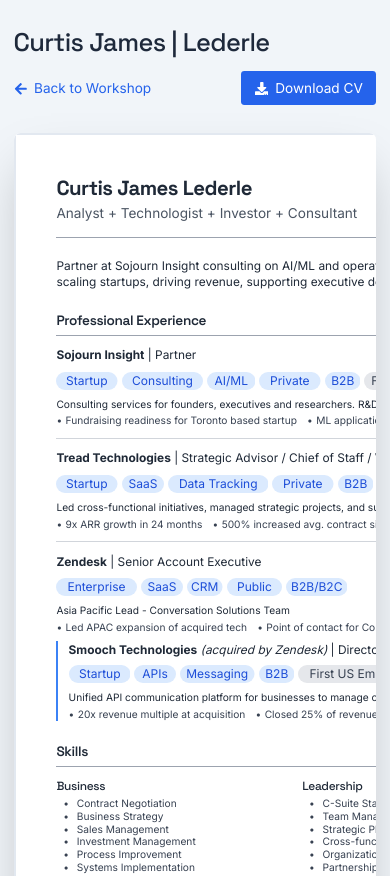
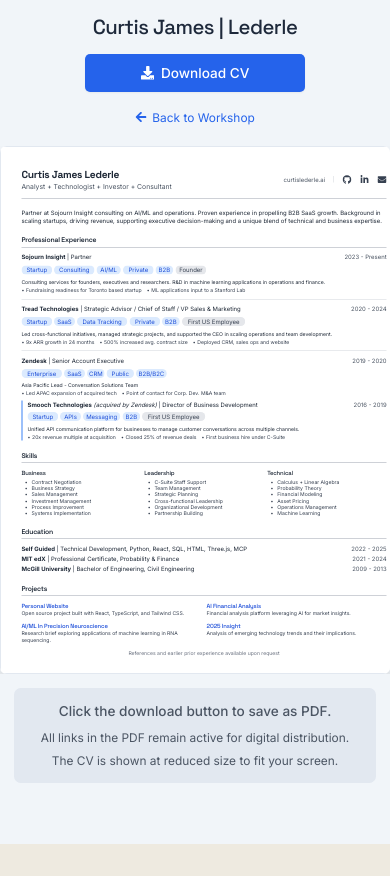
Before and after one commit to sojourner-alpha/world-mk1, a React (Vite) app: page /world-mk1/cv in a window 390 px wide. Shown: the top 876 px of the page. After the commit the page ends 844 px from the top, so only its background shows below. Built offline with nearby package versions, Linux system fonts and the light colour scheme.

Commit message:
mobile optimization for main app social icons and CV page view

```diff
--- a/src/App.tsx
+++ b/src/App.tsx
@@ -28,9 +28,9 @@ const Header = () => {
     <header className="py-6">
       <div className="container-wide">
         <div className="flex flex-col">
-          <div className="flex items-baseline justify-between">
+          <div className="flex flex-col md:flex-row md:items-baseline md:justify-between items-center text-center md:text-left">
             <h1 className="text-3xl font-heading text-slate-800">Curtis James | Lederle</h1>
-            <div className="flex items-center">
+            <div className="md:flex hidden items-center">
               <div className={`social-icons-header flex items-center ${socialExpanded ? 'expanded' : 'collapsed'}`}>
                 {socialExpanded && (
                   <>
@@ -78,7 +78,57 @@ const Header = () => {
               </div>
             </div>
           </div>
-          <p className="text-slate-600 mt-1"> techologist + analyst + investor + consultant </p>
+          <p className="text-slate-600 mt-1 text-center md:text-left"> techologist + analyst + investor + consultant </p>
+
+          {/* Mobile social icons toggle - centered below subtitle */}
+          <div className="flex md:hidden justify-center mt-3">
+            <div className={`social-icons-header flex items-center ${socialExpanded ? 'expanded' : 'collapsed'}`}>
+              {socialExpanded && (
+                <>
+                  <a
+                    href="https://github.com/sojourner-alpha"
+                    target="_blank"
+                    rel="noopener noreferrer"
+                    className="text-slate-600 hover:text-slate-800 transition-colors px-2"
+                  >
+                    <FaGithub size={20} />
+                  </a>
+                  <a
+                    href="https://www.linkedin.com/in/clederle/"
+                    target="_blank"
+                    rel="noopener noreferrer"
+                    className="text-slate-600 hover:text-slate-800 transition-colors px-2"
+                  >
+                    <FaLinkedinIn size={20} />
+                  </a>
+                  <a
+                    href="https://x.com/curtlederle"
+                    target="_blank"
+                    rel="noopener noreferrer"
+                    className="text-slate-600 hover:text-slate-800 transition-colors px-2"
+                  >
+                    <FaXTwitter size={20} />
+                  </a>
+                  <a
+                    href="https://curtislederle.substack.com"
+                    target="_blank"
+                    rel="noopener noreferrer"
+                    className="text-slate-600 hover:text-slate-800 transition-colors px-2"
+                  >
+                    <SiSubstack size={20} />
+                  </a>
+                </>
+              )}
+              <button
+                onClick={toggleSocial}
+                className="text-slate-600 hover:text-slate-800 transition-colors ml-2 p-1 rounded-full hover:bg-slate-200"
+                aria-label="Toggle social media links"
+              >
+                <FaEllipsis size={20} />
+              </button>
+            </div>
+          </div>
+
           <div className="header-divider"></div>
         </div>
       </div>
--- a/src/pages/CvPage.tsx
+++ b/src/pages/CvPage.tsx
@@ -69,12 +69,13 @@ const CvPage: React.FC = () => {
   };
 
   return (
-    <div className="bg-slate-100 min-h-screen py-8">
-      <div className="max-w-5xl mx-auto px-4">
-        <header className="mb-8">
-          <h1 className="text-3xl font-heading text-slate-800 mb-4">Curtis James | Lederle</h1>
+    <div className="bg-slate-100 min-h-screen py-4 md:py-8">
+      <div className="max-w-5xl mx-auto px-0 md:px-4">
+        <header className="mb-4 md:mb-8 px-4">
+          <h1 className="text-2xl md:text-3xl font-heading text-slate-800 mb-4 text-center">Curtis James | Lederle</h1>
 
-          <div className="flex justify-between items-center">
+          {/* Desktop layout - row */}
+          <div className="hidden md:flex justify-between items-center">
             <Link to="/workshop" className="flex items-center text-blue-600 hover:text-blue-800">
               <FaArrowLeft className="mr-2" />
               <span>Back to Workshop</span>
@@ -90,20 +91,66 @@ const CvPage: React.FC = () => {
               </a>
             </div>
           </div>
+
+          {/* Mobile layout - centered buttons */}
+          <div className="flex md:hidden flex-col items-center justify-center space-y-3">
+            <a
+              href="/world-mk1/curtis_lederle_cv.pdf"
+              download
+              className="flex items-center px-5 py-2.5 bg-blue-600 text-white rounded-md hover:bg-blue-700 transition-colors w-full max-w-[220px] justify-center shadow-sm font-medium"
+            >
+              <FaDownload className="mr-2" />
+              <span>Download CV</span>
+            </a>
+            <Link
+              to="/workshop"
+              className="flex items-center text-blue-600 hover:text-blue-800 py-2 w-full max-w-[220px] justify-center text-sm"
+            >
+              <FaArrowLeft className="mr-1.5" size={12} />
+              <span>Back to Workshop</span>
+            </Link>
+          </div>
         </header>
 
-        {/* Template Preview with drop shadow and scaling */}
-        <div className="flex justify-center mb-10">
-          <div className="bg-white shadow-2xl rounded-lg overflow-hidden transform scale-85 origin-top mx-auto" style={{ width: '8.5in', height: '11in' }}>
-            <div ref={cvRef}>
-              <CvTemplate />
+        {/* Hidden CV template for PDF generation */}
+        <div className="hidden">
+          <div ref={cvRef} style={{ width: '8.5in', height: '11in', background: 'white' }}>
+            <CvTemplate />
+          </div>
+        </div>
+
+        {/* Mobile-specific container with precisely sized content */}
+        <div className="block md:hidden mb-4">
+          {/* Container sized to exactly fit CV at 0.5 scale */}
+          <div className="flex justify-center overflow-hidden">
+            <div className="bg-white shadow-2xl rounded-lg overflow-hidden" style={{
+              width: '408px', /* 8.5in * 0.5 * 96dpi */
+              height: '528px', /* 11in * 0.5 * 96dpi */
+              maxWidth: '100%'
+            }}>
+              <div style={{
+                width: '816px', /* 8.5in * 96dpi */
+                height: '1056px', /* 11in * 96dpi */
+                transform: 'scale(0.5)',
+                transformOrigin: 'top left'
+              }}>
+                <CvTemplate />
+              </div>
             </div>
           </div>
         </div>
 
-        <div className="mt-8 text-center text-gray-600 bg-slate-200 p-4 rounded-lg">
+        {/* Desktop container with centered alignment */}
+        <div className="hidden md:flex justify-center mb-10">
+          <div className="bg-white shadow-2xl rounded-lg overflow-hidden transform scale-[0.85] origin-top" style={{ width: '8.5in', height: '11in' }}>
+            <CvTemplate />
+          </div>
+        </div>
+
+        <div className="mt-4 md:mt-8 text-center text-gray-600 bg-slate-200 p-4 rounded-lg mx-4">
           <p className="font-medium">Click the download button to save as PDF.</p>
           <p className="text-sm mt-2">All links in the PDF remain active for digital distribution.</p>
+          <p className="text-sm mt-2 md:hidden">The CV is shown at reduced size to fit your screen.</p>
         </div>
       </div>
     </div>
--- a/src/pages/Loft.tsx
+++ b/src/pages/Loft.tsx
@@ -585,13 +585,10 @@ const Loft = () => {
                         <div
                             className={`${book.color} h-48 md:h-56 w-16 md:w-20 rounded-sm shadow-md flex items-center relative transform transition-all duration-300 ${clickedBook === index ? 'translate-y-2' : ''} hover:brightness-110`}
                             onClick={(e) => {
-                              // Check the book's position to determine popup placement
-                              const bookRect = e.currentTarget.getBoundingClientRect();
-                              const windowWidth = window.innerWidth;
-                              const position = bookRect.left < windowWidth * 0.3 ? 'left' :
-                                              bookRect.right > windowWidth * 0.7 ? 'right' : 'center';
-                              setPopupPosition(position);
+                              // Simply toggle the book selection
                               setClickedBook(clickedBook === index ? null : index);
+                              // Set center position for all popups
+                              setPopupPosition('center');
                             }}
                           >
                             {/* Vertical book title */}
@@ -609,8 +606,11 @@ const Loft = () => {
                               onClick={() => setClickedBook(null)}
                             ></div>
 
-                            {/* Book details popup */}
-                            <div className="fixed left-1/2 top-1/2 -translate-x-1/2 -translate-y-1/2 w-80 md:w-96 bg-white rounded-lg shadow-2xl p-6 z-[9001] max-h-[80vh] overflow-y-auto">
+                            {/* Book details popup - fixed positioning for mobile compatibility */}
+                            <div
+                              className="fixed left-1/2 top-1/2 -translate-x-1/2 -translate-y-1/2 w-[85vw] md:w-96 bg-white rounded-lg shadow-2xl p-6 z-[9001] max-h-[80vh] overflow-y-auto"
+                              onClick={(e) => e.stopPropagation()} // Prevent clicks from closing the popup
+                            >
                               <h4 className="font-heading text-slate-800 text-xl">{book.title}</h4>
                               <p className="text-slate-600">{book.creator} • {book.year}</p>
                               <div className="my-3 h-px bg-slate-200"></div>
```
